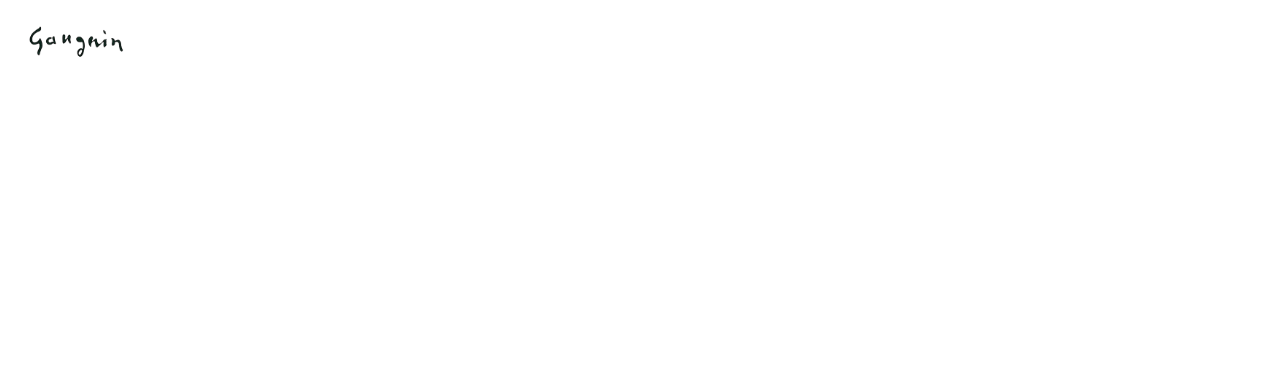
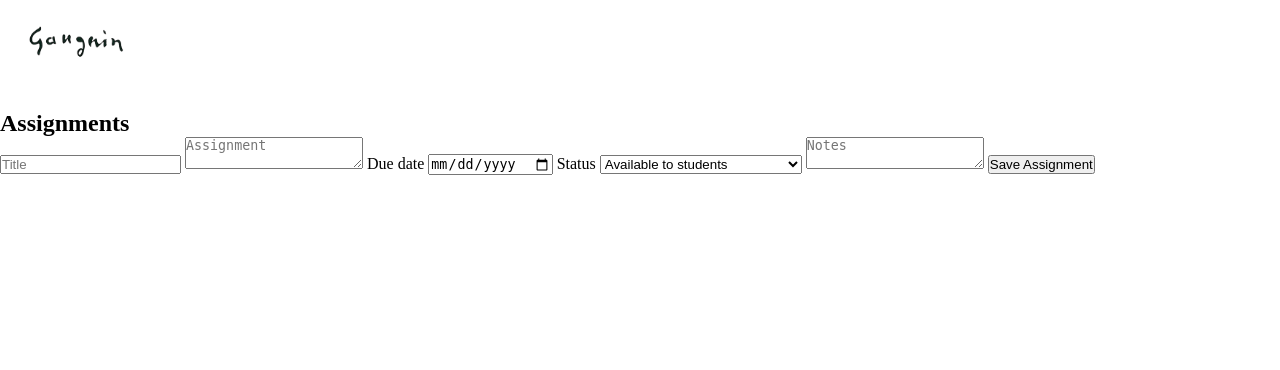
Before and after one commit to CodeBoySoca/Gauguin, a Flask app: page /professor/dashboard in a window 1280 px wide. Before the commit the part shown is almost empty. Shown: the top 370 px of the page. Run offline with Flask 3, Linux system fonts and the light colour scheme; parts of the project's set-up code (start-up, migrations or seed data) failed here and were passed over.

Commit message:
Added assignment feature to professor dashboard

```diff
--- a/templates/assignments.html
+++ b/templates/assignments.html
@@ -1,3 +1,6 @@
 {% extends 'base.html' %}
 {% block content %}
+<div class="assignment-container">
+
+</div>
 {% endblock %}
--- a/templates/dashboard.html
+++ b/templates/dashboard.html
@@ -1,3 +1,25 @@
 {% extends 'base.html' %}
 {% block content %}
+{% if request.endpoint == 'professor_dashboard' %}
+<div class="assignment-container">
+    <div class="form-container">
+        <h2>Assignments</h2>
+        <form method="post">
+        <input type="text" name="title" placeholder="Title" required>
+        <textarea name="assignment" placeholder="Assignment" required></textarea>
+        <label>Due date <input type="date" name="due_date" required></label>
+        <label>Status
+        <select name="status">
+          <option value="available">Available to students</option>
+          <option value="unavailable">Students are unable to access</option>
+        </select>
+      </label>
+      <textarea name="notes" placeholder="Notes" required></textarea>
+      <input type="submit" value="Save Assignment">
+      </form>
+    </div>
+    </div>
+{% elif request.endpoint == 'student_dashboard' %}
+   <h1>Student</h1>
+{% endif %}
 {% endblock %}
```
